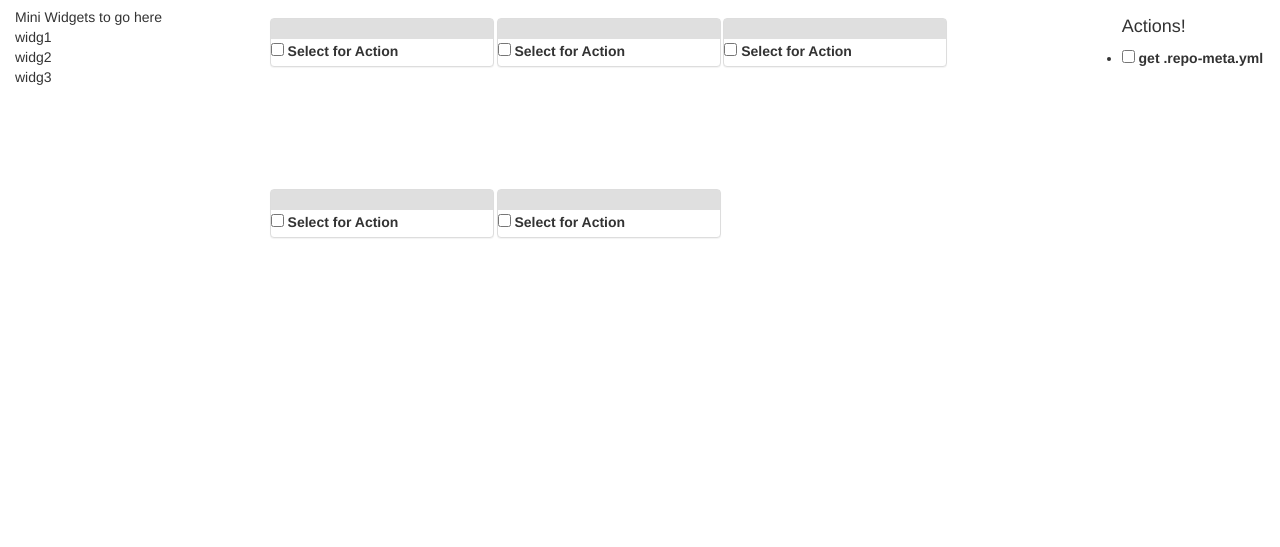
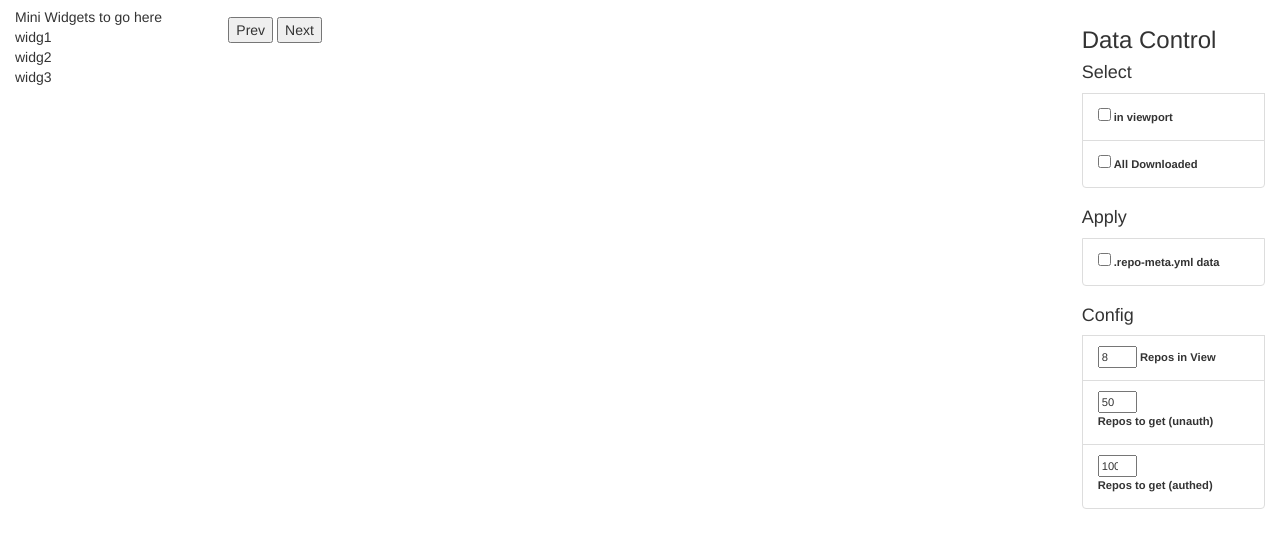
Before and after one commit to forforf/forforf.github.io, a website: page index.html at #!/dashboard in a window 1280 px wide. Both pictures are taken after a click on the button "Get repo data". Shown: the part 175-722 px from the top of the page. Drawn offline with nearby package versions, Linux system fonts and the light colour scheme; no server answers.

Commit message:
limits rendering

```diff
--- a/app/common/config-service.js
+++ b/app/common/config-service.js
@@ -34,12 +34,21 @@ angular.module('myApp').factory('configService',
     cfg.fetchLimit.unauth = 50;
     cfg.fetchLimit.auth = 100;
 
+
+
     cfg.fetchMeta = {};
     cfg.fetchMeta.unauth = false;
     cfg.fetchMeta.auth = true;
 
+    cfg.viewPort = {};
+    cfg.viewPort.limit = 8;
+
     cfg.do = {};
     cfg.do.fetchMeta = false; //default
+
+    cfg.select = {}
+    cfg.select.all = false; //default
+
 
 
     return cfg;
--- a/app/common/repo-service.js
+++ b/app/common/repo-service.js
@@ -13,6 +13,7 @@ angular.module('myApp').factory('repoService',
     var repos = {};
     repos.downloaded = {};
     repos.selected = {};
+    repos.inView = {};
     repos.final = {};
     repos.rateLimit = {};
     repos.actionReady = [];
@@ -70,6 +71,9 @@ angular.module('myApp').factory('repoService',
 
     function slicerFn(start, stop){
       return function(repos){
+        if(!repos || !repos.length){
+          return [];
+        }
         return(repos.slice(start, stop+1));
       };
     }
@@ -107,7 +111,7 @@ angular.module('myApp').factory('repoService',
 
       var baseFilters = [
         slicerFn(0,100),
-        setReposSelected,
+        setReposSelected
         //addRepoMeta
 
       ];
@@ -152,7 +156,6 @@ angular.module('myApp').factory('repoService',
       addRepoMeta: addRepoMeta,
       fetch: repoFetch,
       actionReady: repos.actionReady
-
     }
 
   }
--- a/app/dashboard/dashboard-controller.js
+++ b/app/dashboard/dashboard-controller.js
@@ -2,10 +2,59 @@
 
 angular.module('myApp').controller('DashboardCtrl',
   function($scope, repoService, configService){
+
+    var repoIndex = 0;
+
+    //Initialize scope variables
+
     $scope.repos = {};
 
-    //Initialize
+    $scope.renderLimit = configService.viewPort.limit;
+
+    function reposInView(fullSetRepos){
+      if(!fullSetRepos){
+        return [];
+      }
+
+      var len = fullSetRepos.length;
+
+      if(repoIndex>=len){ repoIndex = len-1 }
+      if(repoIndex<0){ repoIndex = 0 }
+
+      var limit = $scope.renderLimit || len;
+
+      return fullSetRepos.slice(repoIndex, repoIndex+limit);
+    }
+
+    function updateView(){
+      var finalRepos = repoService.getFinal();
+      $scope.repos.render = reposInView(finalRepos);
+    }
+
+    function reRender(next){
+      var limit = $scope.renderLimit;
+      var increment = next ? limit : -limit;
+      repoIndex += increment;
+      updateView()
+    }
+
+    $scope.renderNext = function(){
+      var next = true;
+      reRender(next);
+    };
+
+    $scope.renderPrev = function(){
+      var prev = false;
+      reRender(prev);
+    };
+
+
+    //fetches initial repo data
     $scope.repos.selected = repoService.getSelected();
+
+    console.log('repos.selected', $scope.repos.selected);
+
+    $scope.repos.render = reposInView($scope.reposSelected);
 
     $scope.progressClass = configService.progressClass;
 
@@ -13,8 +62,13 @@ angular.module('myApp').controller('DashboardCtrl',
 
     $scope.do = configService.do;
 
+    //one way binding?
+    $scope.select = configService.select;
+
     //test
     $scope.do.somethingElse = true;
+
+
 
 
     //Update on changes
@@ -36,8 +90,12 @@ angular.module('myApp').controller('DashboardCtrl',
     };
 
     $scope.$on('REPOS_UPDATE_DONE', function(val){
-      console.log('db final', repoService.getFinal() );
-      $scope.repos.selected = repoService.getFinal();
+      // should we reset index on update or no?
+      repoIndex = 0;
+      updateView();
+
+      //update repo data after subsequent lookups have finished
+      //$scope.repos.render = reposInView(finalRepos);
     });
 
   }
--- a/app/dashboard/dashboard-controls-controller.js
+++ b/app/dashboard/dashboard-controls-controller.js
@@ -1,14 +1,34 @@
 'use strict';
 
 angular.module('myApp').controller('DashboardControlsCtrl',
-  function($scope, repoService, configService){
+  function($scope, repoService, configService, repoStatService){
+
+    $scope.repoStats = repoStatService.stats.repos.total;
 
     $scope.do = configService.do;
+
+    $scope.select = configService.select;
+
+    $scope.selectAllChecked = false; //default
+
+    //Config
+    $scope.viewPort = configService.viewPort;
+    $scope.fetchLimit = configService.fetchLimit;
 
     $scope.doActions = function(action){
       if(repoService.actionReady.length){
         repoService[action](repoService.actionReady);
       }
     };
+
+
+    $scope.selectAllRepos = function(){
+      if($scope.selectAllChecked){
+        repoService.actionReady = repoService.repos.downloaded;
+      } else {
+        repoService.actionReady = [];
+      }
+
+    }
   }
 );
--- a/app/dashboard/dashboard-controls.html
+++ b/app/dashboard/dashboard-controls.html
@@ -1,12 +1,50 @@
 <div ng-controller="DashboardControlsCtrl">
-  <div class="nav nav-justified">
-    <ul> <h4>Actions!</h4>
-      <li>
+  <div class="nav nav-justified data-control">
+    <h3>Data Control</h3>
+    <ul class="list-group"> <h4>Select</h4>
+      <li class="list-group-item">
+        <input
+          type="checkbox"
+          ng-model="selectViewChecked"
+          ng-click="selectViewRepos()">
+        <label>{{ repoStats.viewed }} in viewport </label>
+      </li>
+      <li class="list-group-item">
+        <input
+          type="checkbox"
+          ng-model="selectAllChecked"
+          ng-click="selectAllRepos()">
+        <label>All {{ repoStats.downloaded }} Downloaded </label>
+      </li>
+    </ul>
+    <ul class="list-group" > <h4>Apply</h4>
+      <li class="list-group-item">
         <input
           type="checkbox"
           ng-model="do.fetchMeta"
           ng-click="doActions('addRepoMeta')">
-        <label>get .repo-meta.yml </label>
+        <label>.repo-meta.yml data</label>
+      </li>
+    </ul>
+    <ul class="list-group config" > <h4>Config</h4>
+      <li class="list-group-item">
+        <input
+          type="number"
+          ng-model="viewPort.limit"
+          ng-pattern="/^\d+$/">
+        <label>Repos in View</label>
+      </li>
+      <li class="list-group-item">
+        <input
+          type="number"
+          ng-model="fetchLimit.unauth">
+        <label>Repos to get (unauth)</label>
+      </li>
+      <li class="list-group-item">
+        <input
+          type="number"
+          ng-model="fetchLimit.auth">
+        <label>Repos to get (authed)</label>
       </li>
     </ul>
   </div>
--- a/app/dashboard/dashboard.html
+++ b/app/dashboard/dashboard.html
@@ -1,5 +1,6 @@
-  <ul ng-controller="DashboardCtrl">
-    <li class="repo-item" ng-repeat="repo in repos.selected">
+<div ng-controller="DashboardCtrl">
+  <ul>
+    <li class="repo-item" ng-repeat="repo in repos.render">
       <div class="panel panel-default">
         <div class="panel-label {{ progressClass(repo) }}">
           <a target="_blank" href="{{repo.html_url}}">{{ repo.name }}</a>
@@ -28,3 +29,7 @@
 
     </li>
   </ul>
+  <button ng-click="renderPrev()">Prev</button>
+  <button ng-click="renderNext()">Next</button>
+
+</div>
--- a/index.css
+++ b/index.css
@@ -57,3 +57,12 @@ a.repo-ratings:hover{
 .panel .inactive {
     background-color: #fee5e9;
 }
+
+.data-control {
+    font-size: 0.8em;
+}
+
+.config input[type=number]{
+    margin: auto;
+    max-width: 3.5em;
+}
```
